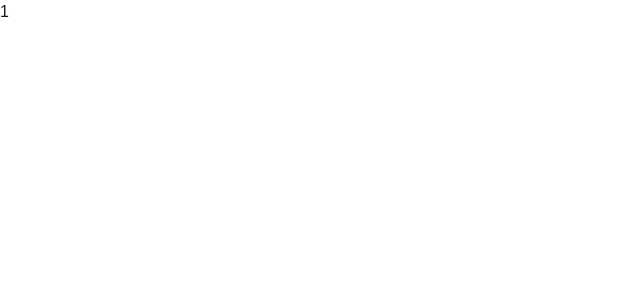
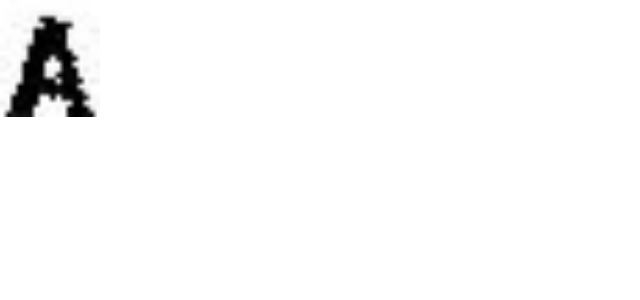
Before and after one commit to nkmrh/next-icccig, a Next.js app: page /1 in a window 1280 px wide. Shown: the top 300 px of the page, without its empty margins (0-640 px from the left). Built offline with nearby package versions, Linux system fonts and the light colour scheme.

Commit message:
show image

```diff
--- a/src/app/[code]/page.tsx
+++ b/src/app/[code]/page.tsx
@@ -1,9 +1,10 @@
-type Props = {
-  params: { code: string };
-}
+import Image from 'next/image'
 
-export default function Page({ params }: Props) {
-  return (
-    <h1>{params.code}</h1>
-  );
-}
+const page = async ({ params }: { params: Promise<{ code: string }> }) => {
+  const { code } = await params;
+  const chars = code.split('')
+  console.log()
+  return (<Image src="/font/A.jpg" width={100} height={100} alt=""/>)
+};
+
+export default page;
```
